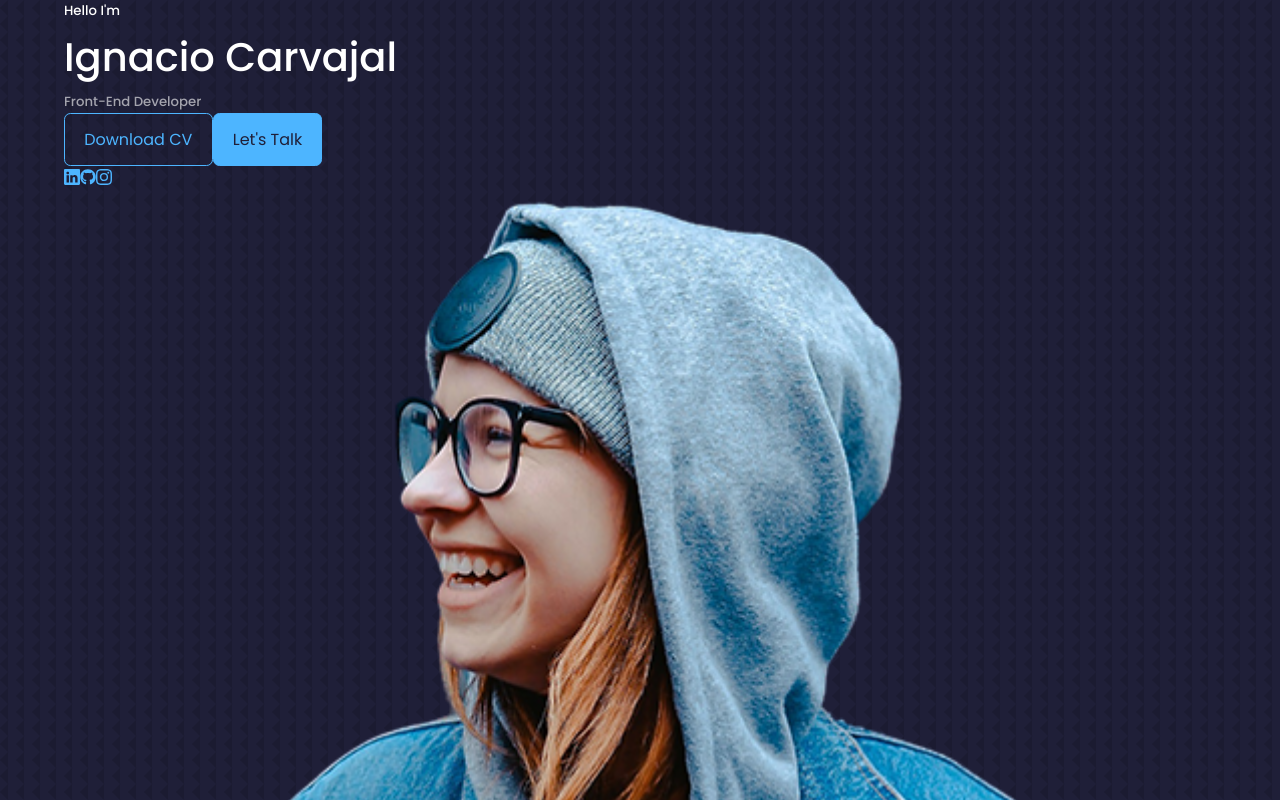
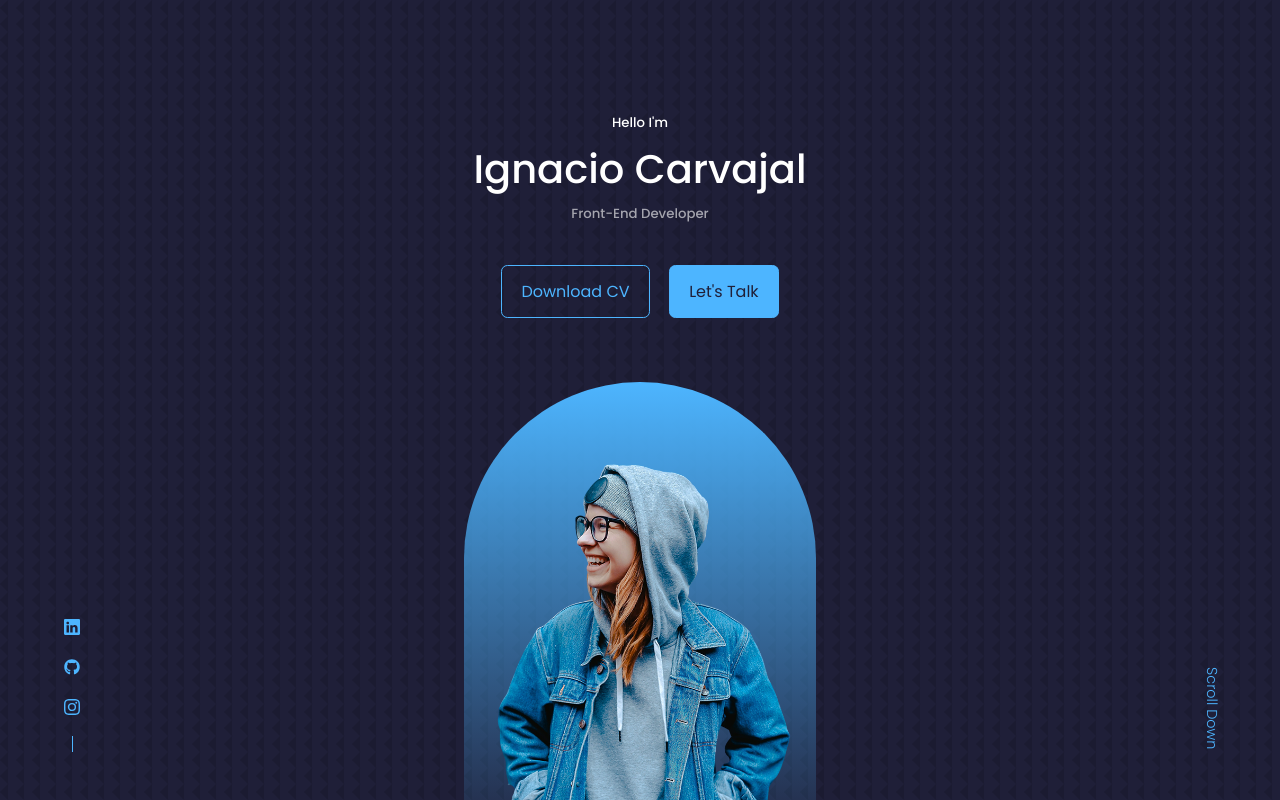
Before and after one commit to NachoCarher/portfolio, a React (Create React App) app: page / in a window 1280 px wide. Shown: the top 800 px of the page. Built offline with nearby package versions, Linux system fonts and the light colour scheme.

Commit message:
Se crea un estilo para el componente header y reactivo a los dispositivos

```diff
--- a/src/components/header/Header.jsx
+++ b/src/components/header/Header.jsx
@@ -19,7 +19,7 @@
             <img src={ME} alt="me" />
           </div>
 
-          <a href="#contact" className='scroll_down'>Scroll Down</a>
+          <a href="#contact" className='scroll__down'>Scroll Down</a>
       </div>
     </header>
   )
--- a/src/components/header/header.css
+++ b/src/components/header/header.css
@@ -0,0 +1,93 @@
+header {
+    height: 100vh;
+    padding-top: 7rem;
+    overflow: hidden;
+}
+
+.header__container {
+    text-align: center;
+    height: 100%;
+    position: relative;
+}
+
+
+/* ====== CTA ====== */
+
+.cta {
+    margin-top: 2.5rem;
+    display: flex;
+    gap: 1.2rem;
+    justify-content: center;
+}
+
+
+/* ====== HEADER SOCIALS ====== */
+
+.header__socials {
+    display: flex;
+    gap: 0.8rem;
+    flex-direction: column;
+    align-items: center;
+    position: absolute;
+    left: 0;
+    bottom: 3rem;
+}
+
+/* Crea un último hijo después del elemento seleccionado. Contenido cosmético usando content */
+.header__socials::after {
+    content: "";
+    width: 1px;
+    height: 1rem;
+    background: var(--color-primary);
+}
+
+/* ====== ME ====== */
+
+.me {
+    background: linear-gradient(var(--color-primary), transparent   );
+    width: 22rem;
+    height: 30rem;
+    position: absolute;
+
+    /* Para centrarla calcular margen al centro*/
+    left: calc(50% - 11rem);
+
+    margin-top: 4rem;
+    border-radius: 12rem 12rem 0 0;
+    overflow: hidden;
+    padding: 5rem 1.5rem 1.5rem 1.5rem;
+}
+
+/* ====== SCROLL DOWN ====== */
+
+.scroll__down{
+    position: absolute;
+    bottom: 5rem;
+    right: -2.3rem;
+    transform: rotate(90deg);
+    cursor: pointer;
+    font-weight: 300;
+    font-size: 0.9rem;
+}
+
+/* ====== MEDIA QUERIES (MEDIUM DEVICES) ====== */
+
+@media screen and (max-width: 1024px) {
+    .header {
+        height: 68vh;
+    }
+}
+
+/* ====== MEDIA QUERIES (SMALL DEVICES) ====== */
+
+@media screen and (max-width: 600px) {
+    .header {
+        height: 100vh;
+    }
+
+    .header__socials,
+    .scroll__down {
+        display: none;
+    }
+
+}
```
